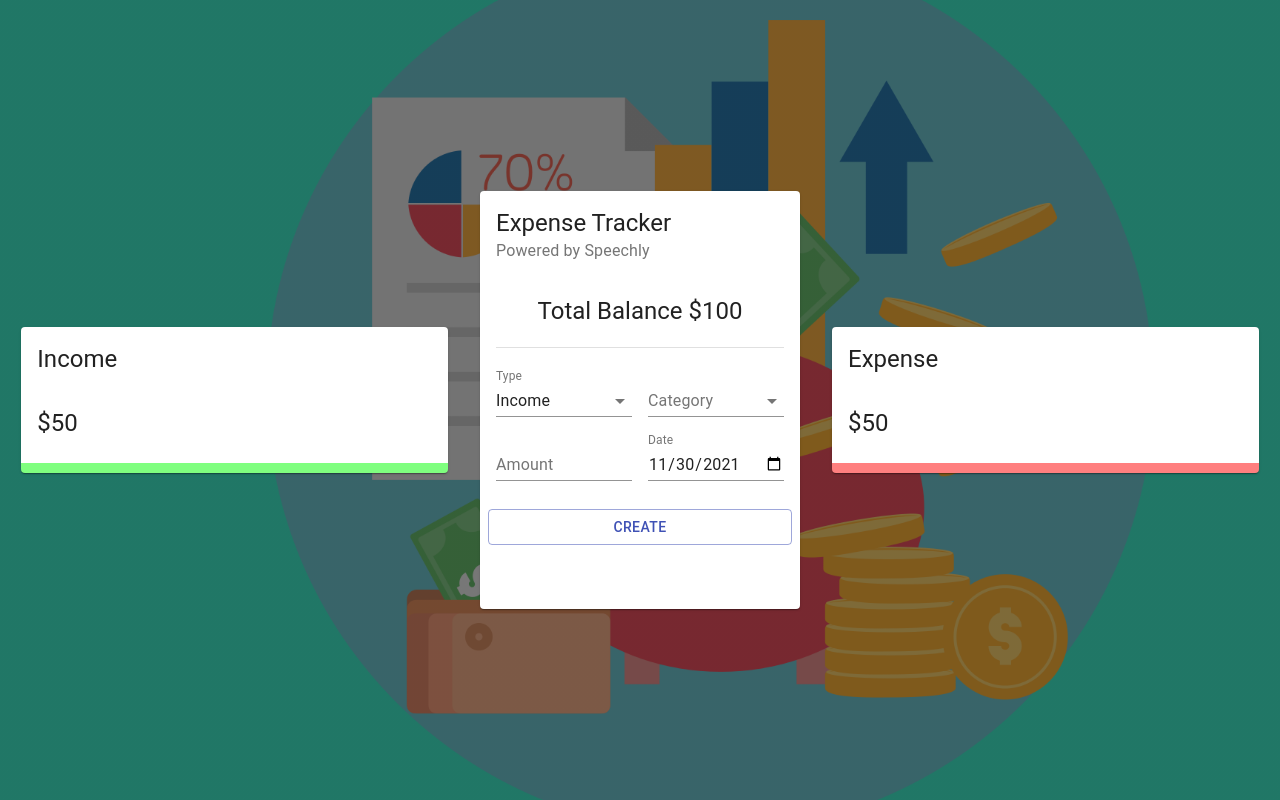
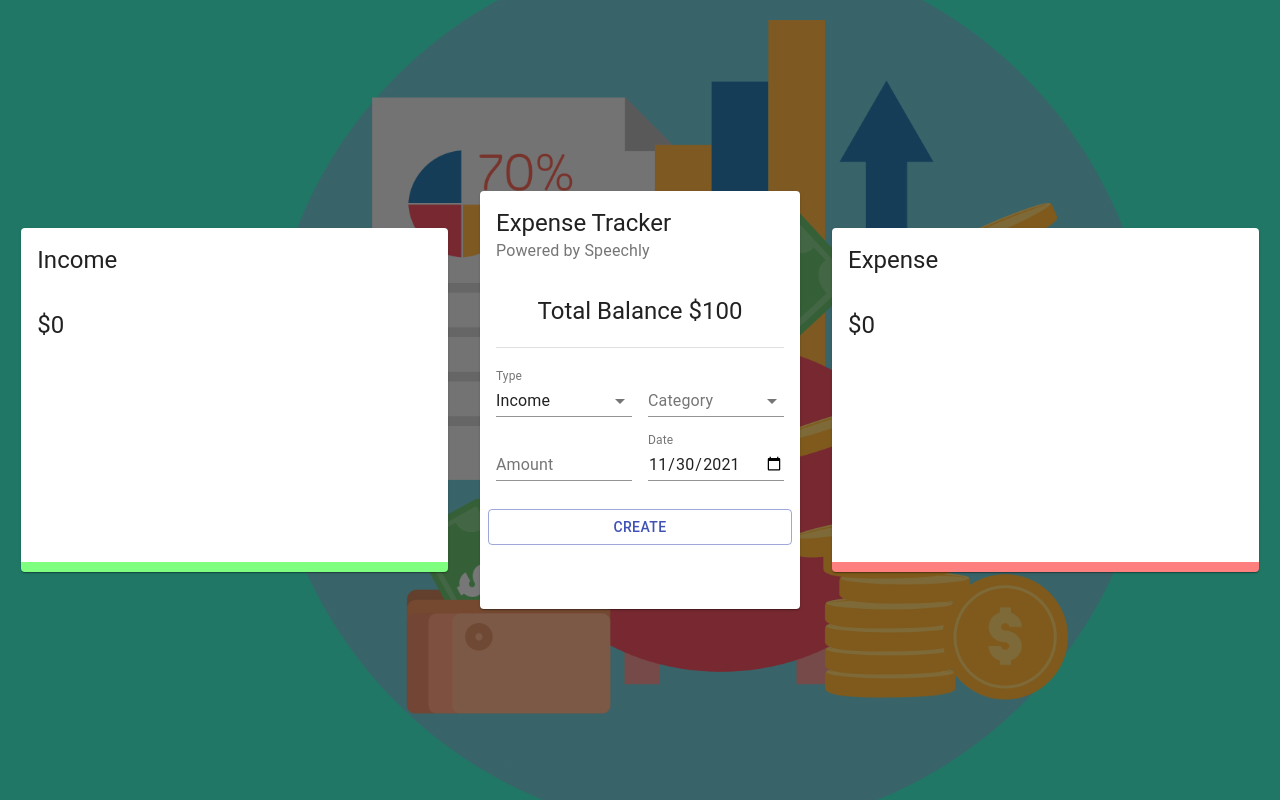
Before and after one commit to Zahid-Sarang/expense_tracker, a React (Create React App) app: page / in a window 1280 px wide. Built offline with nearby package versions, Linux system fonts and the light colour scheme.

Commit message:
dispaly data on charts

```diff
--- a/package.json
+++ b/package.json
@@ -11,9 +11,9 @@
     "@testing-library/jest-dom": "^5.15.1",
     "@testing-library/react": "^11.2.7",
     "@testing-library/user-event": "^12.8.3",
-    "chart.js": "^3.6.0",
+    "chart.js": "^2.9.4",
     "react": "^16.12.0",
-    "react-chartjs-2": "^4.0.0",
+    "react-chartjs-2": "^2.11.1",
     "react-dom": "^16.12.0",
     "react-scripts": "4.0.3",
     "uuid": "^8.3.2",
--- a/src/components/Details/Details.jsx
+++ b/src/components/Details/Details.jsx
@@ -3,18 +3,20 @@
 import { Doughnut } from 'react-chartjs-2';
 
 import useStyles from './style';
+import useTransactions from '../../useTransactions';
 
 const Details = ({title}) => {
     const classes = useStyles();
+    const {total,chartData} = useTransactions(title);
     return (
        <Card className={title === "Income" ? classes.income:classes.expense}>
            <CardHeader title={title}/>
            <CardContent>
-               <Typography variant='h5'>$50</Typography>
-               {/* <Doughnut data="DATA" /> */}
+               <Typography variant='h5'>${total}</Typography>
+               <Doughnut data={chartData} />
            </CardContent>
        </Card>
-    )
+    );
 }
 
 export default Details
--- /dev/null
+++ b/src/useTransactions.js
@@ -0,0 +1,37 @@
+import { useContext } from "react";
+import { ExpenseTrackerContext } from './context/context';
+import {Chart, ArcElement} from 'chart.js'
+
+import { incomeCategories, expenseCategories, resetCategories } from './constants/categories';
+
+const useTransactions = (title) => {
+        resetCategories();
+        const {transactions} = useContext(ExpenseTrackerContext);
+        const transactionsPerType = transactions.filter((t) => t.type === title );     // filter the title type
+        const total = transactionsPerType.reduce((acc,currVal) => acc+= currVal.amount, 0);  // add the amount at filtered title
+        const categories = title === 'Income' ? incomeCategories : expenseCategories;   // checking categories
+
+        console.log({transactionsPerType,total,categories});
+
+        transactionsPerType.forEach((t) => {
+            const category = categories.find((c) => c.type === t.category)  // checling  transactionsPerType category  and categories.type same or not
+
+            if(category) category.amount +=t.amount; // if same add amount
+        });
+
+        const filteredCategories = categories.filter((c) => c.amount > 0); // return data which is greater than 0
+
+
+        const chartData = {
+            datasets: [{
+                data: filteredCategories.map((c) => c.amount),
+                backgroundColor : filteredCategories.map((c) => c.color)
+            }],
+            labels: filteredCategories.map((c) => c.type)
+        }
+
+         return {total,chartData}
+
+}
+
+export default useTransactions;
```
Also changed, not shown: 1 other file (tests, documents, lock files or other folders).
